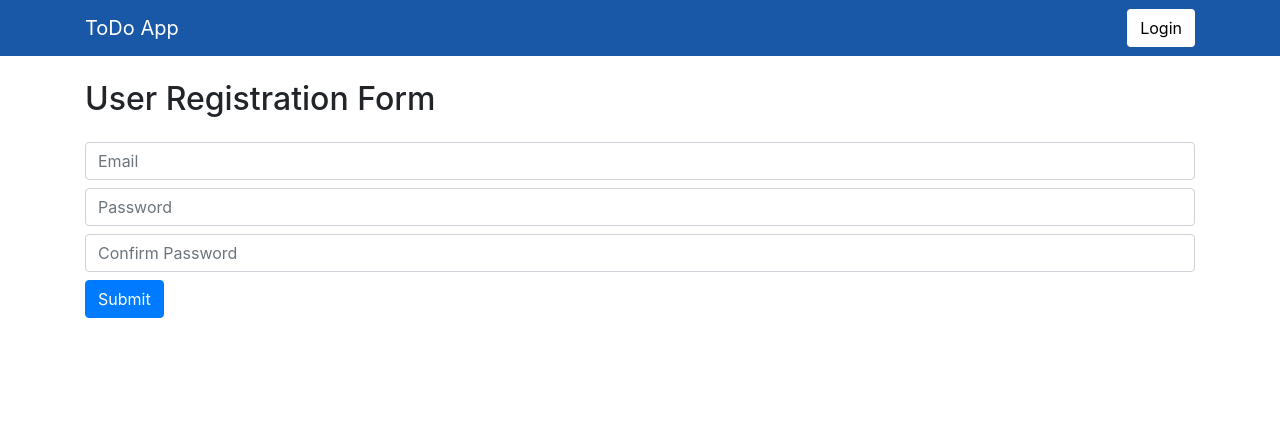
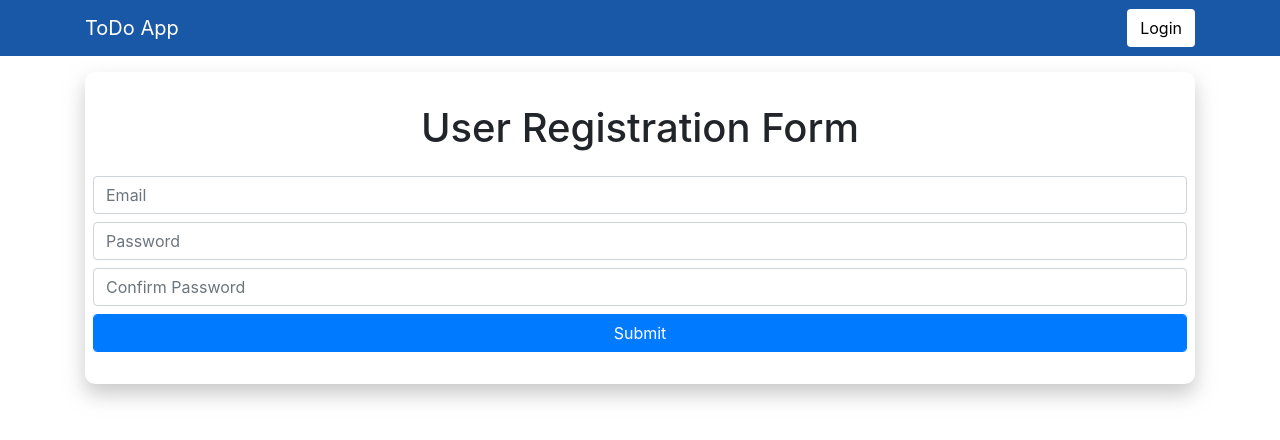
Before and after one commit to danny237/ToDo-App-REACT, a React (Create React App) app: page /register in a window 1280 px wide. Shown: the top 440 px of the page. Built offline with nearby package versions, Linux system fonts and the light colour scheme.

Commit message:
set loginStatus in localstorage and styling form

```diff
--- a/src/App.js
+++ b/src/App.js
@@ -1,4 +1,4 @@
-import { useState } from 'react';
+import { useState, useEffect } from 'react';
 import './App.css';
 import Login from './Components/Forms/Login'
 import Todo from './Components/Todo/Todo';
@@ -20,6 +20,15 @@ function App() {
     },
   ])
   const [loginStatus, setLoginStatus] = useState(false)
+
+  useEffect(() => {
+    let isLoggedIn = JSON.parse(localStorage.getItem("loginStatus"))
+    if(isLoggedIn === null || isLoggedIn === false){
+      setLoginStatus(false)
+    }else{
+      setLoginStatus(true)
+    }
+  },[])
 
   return (
     <div className="App">
--- a/src/Components/Forms/Login.js
+++ b/src/Components/Forms/Login.js
@@ -23,6 +23,7 @@ export default function Login({users, setLoginStatus}) {
             for(let i=0; i<users.length; i++){
                 if(users[i].email === email && users[i].password === password){
                     setLoginStatus(true)
+                    localStorage.setItem("loginStatus", "true")
                 }else{
                     setErrorStatus(true)
                 }
@@ -30,7 +31,6 @@ export default function Login({users, setLoginStatus}) {
             setErrorStatus(false)
         }
     }
-
 
     return (
         <div className="login-page">
--- /dev/null
+++ b/src/Components/Forms/Register.css
@@ -0,0 +1,4 @@
+.registration-page{
+    box-shadow: 0px 10px 20px rgba(148, 148, 148, 0.5);
+    border-radius: 10px
+}
--- a/src/Components/Forms/Register.js
+++ b/src/Components/Forms/Register.js
@@ -1,5 +1,6 @@
 import React, { useState } from 'react'
 import { Link } from 'react-router-dom'
+import './Register.css'
 
 const EMAIL_FORMAT = /^[a-zA-Z0-9.!#$%&'*+/=?^_`{|}~-]+@[a-zA-Z0-9-]+(?:\.[a-zA-Z0-9-]+)*$/;
 
@@ -44,9 +45,9 @@ export default function Register(props) {
                 </div>
             </nav>
             <div className="container">
-
-                <h2 className="mt-4">User Registration Form</h2>
-                <div className="register-page justify-content-center">
+                <div className="registration-page p-2 mt-3">
+                    <h1 className="mt-4 text-center">User Registration Form</h1>
+                    <div className="justify-content-center">
                         <form className="form-group my-4" onSubmit={(e) => submitHandler(e)}>
                             <input
                                 value={email}
@@ -68,9 +69,10 @@ export default function Register(props) {
                                 className="form-control"
                                 type="password"
                                 placeholder="Confirm Password" />
-                        <button className="btn btn-primary mt-2" type="submit">Submit</button>
+                            <button className="btn btn-primary mt-2 form-control" type="submit">Submit</button>
                             {error && <p className="alert alert-danger my-2">Something Went Wrong !</p>}
                         </form>
+                    </div>
                 </div>
             </div>
         </React.Fragment>
--- a/src/Components/Todo/Todo.js
+++ b/src/Components/Todo/Todo.js
@@ -19,6 +19,11 @@ export default function Todo({ setLoginStatus, loginStatus }) {
         }
     })
 
+    const logoutHandler = () => {
+        setLoginStatus(false)
+        localStorage.removeItem("loginStatus")
+    }
+
     return (
         <div className="todo-page">
             <nav className="navbar">
@@ -26,7 +31,7 @@ export default function Todo({ setLoginStatus, loginStatus }) {
                     <a className="navbar-brand" href="#">ToDo App</a>
                     <button
                         className="btn logout-btn"
-                        onClick={() => setLoginStatus(false)}
+                        onClick={() => logoutHandler()}
                     >Logout</button>
                 </div>
             </nav>
```
Lines whose indentation alone changed are shown as unchanged.
